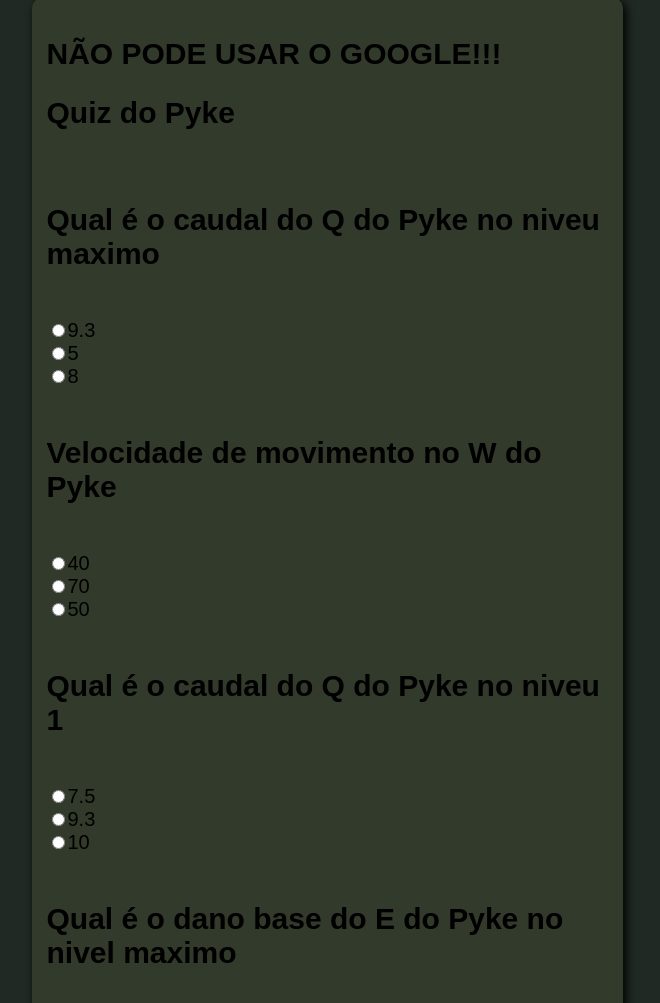
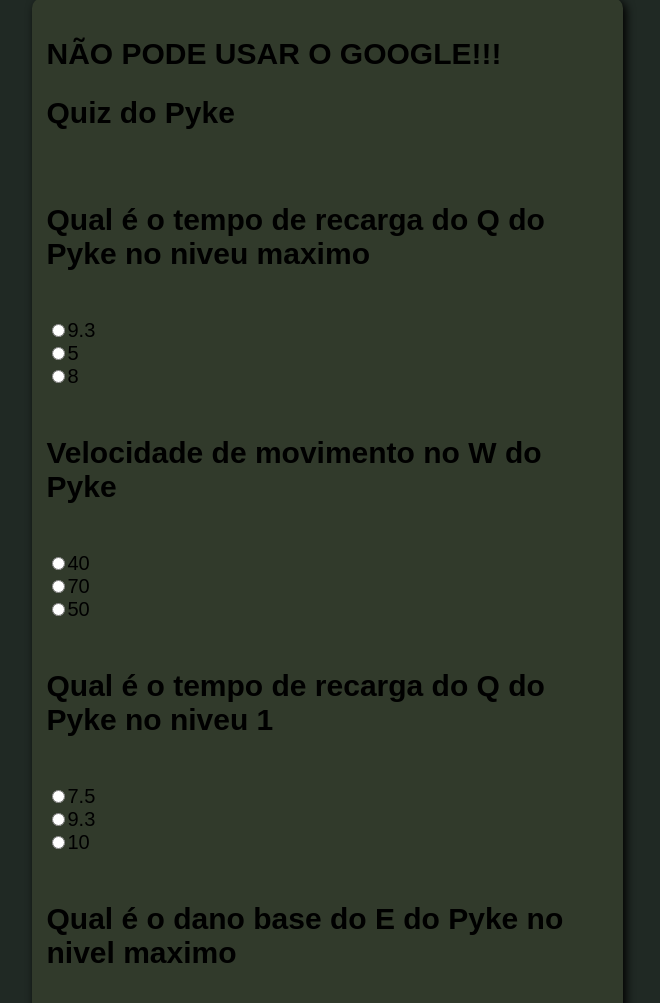
Before and after one commit to leonardo934/tutorial-quiz-pyke.io, a plain HTML site: page index.html in a window 1280 px wide. Shown: the part 876-1879 px from the top of the page, without its empty margins (313-973 px from the left). Drawn offline with Linux system fonts and the light colour scheme.

Commit message:
sdsadsadadsafssfsda

```diff
--- a/index.html
+++ b/index.html
@@ -6,7 +6,7 @@
     <meta http-equiv="X-UA-Compatible" content="IE=edge">
     <link rel="stylesheet" href="./sd.css">
     <meta name="viewport" content="width=device-width, initial-scale=1.0">
-    <title>Document</title>
+    <title>Quiz e Tutorial do Pyke</title>
 </head>
 
 <body>
@@ -33,7 +33,7 @@
         <h2>Quiz do Pyke</h2>
         <br>
         <div>
-            <h2>Qual é o caudal do Q do Pyke no niveu maximo</h2>
+            <h2>Qual é o tempo de recarga do Q do Pyke no niveu maximo</h2>
             <br>
             <div class='pergunta'>
                 <label><input type="radio" name="pergunta1" value="1">9.3</label>
@@ -57,7 +57,7 @@
         </div>
         <br>
         <div>
-            <h2>Qual é o caudal do Q do Pyke no niveu 1</h2>
+            <h2>Qual é o tempo de recarga do Q do Pyke no niveu 1</h2>
             <br>
             <div class='pergunta'>
                 <label><input type="radio" name="pergunta3" value="1">7.5</label>
```
